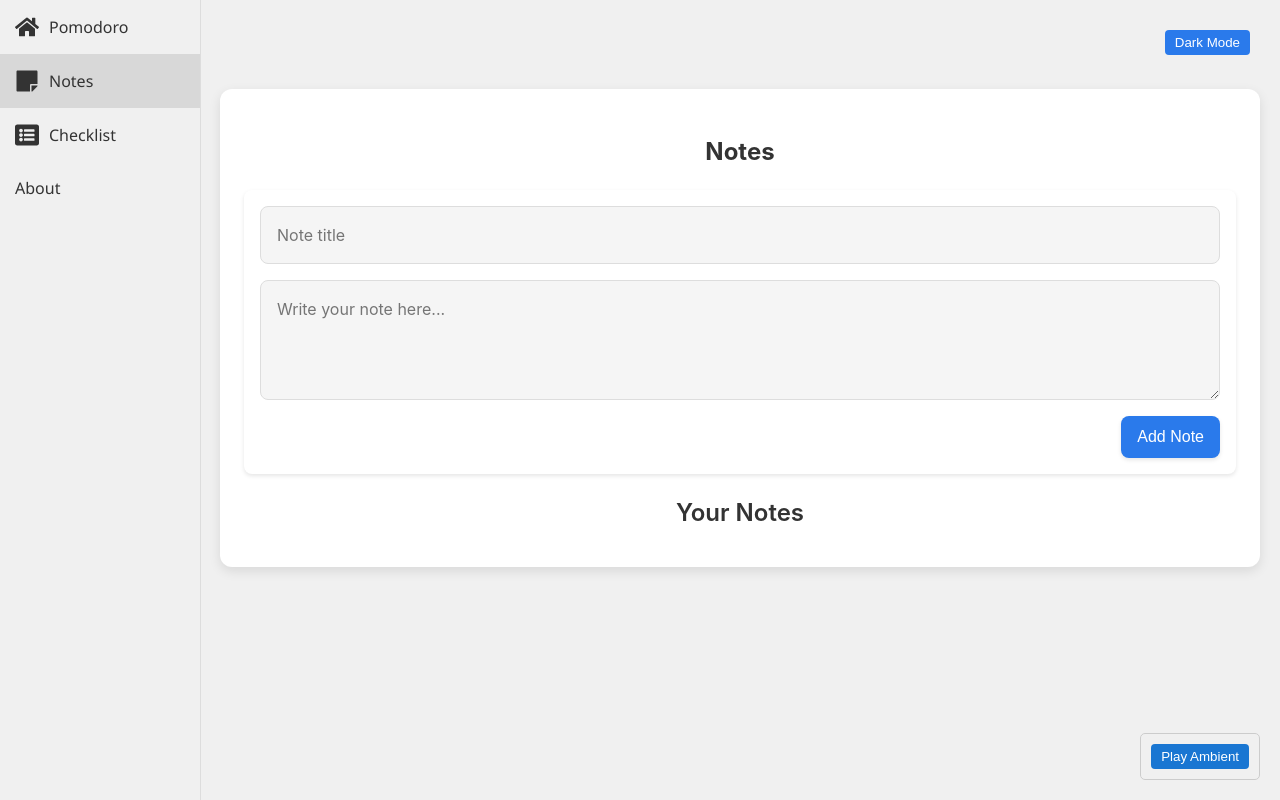
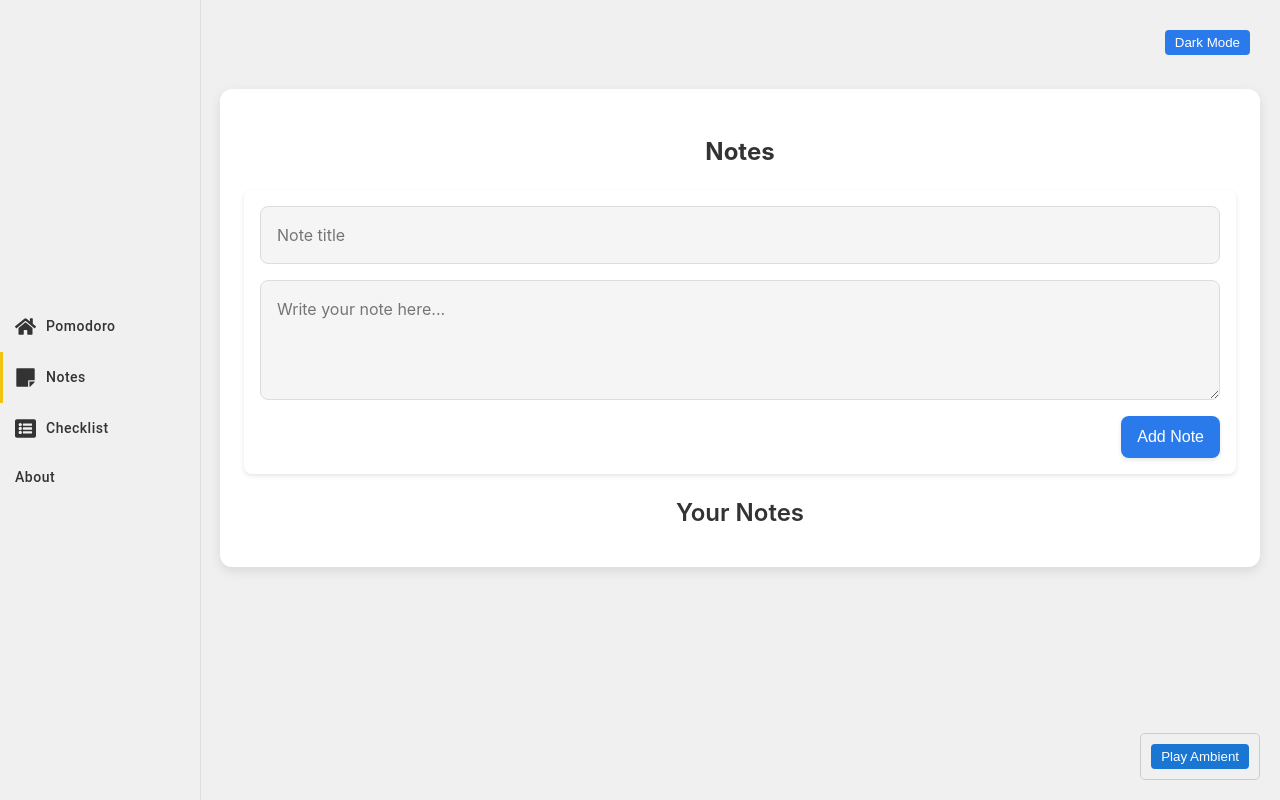
Before and after one commit to Ajithesh9/productivity-hub, a React (Create React App) app: page /notes in a window 1280 px wide. Built offline with nearby package versions, Linux system fonts and the light colour scheme.

Commit message:
Update Navbar.css

```diff
--- a/src/components/Navbar/Navbar.css
+++ b/src/components/Navbar/Navbar.css
@@ -3,24 +3,63 @@
   top: 0;
   left: 0;
   height: 100vh;
+  width: 70px; /* Default narrow width */
   background: var(--background-color);
   border-right: 1px solid var(--border-color);
-  transition: width 0.3s;
+  transition: all 0.3s cubic-bezier(0.645, 0.045, 0.355, 1); /* Smooth transition effect */
+  user-select: none;
   overflow: hidden;
 }
 
-/* Removed the .navbar:hover rule that changed width in CSS */
+.navbar:hover {
+  width: 220px; /* Wider width when hovered */
+}
 
 .navbar ul {
   list-style: none;
   padding: 0;
   margin: 0;
+  display: flex;
+  flex-direction: column;
+  justify-content: center; /* Center content vertically */
+  height: 100%; /* Full height of the navbar */
 }
 
 .navbar li {
   padding: 15px;
   display: flex;
   align-items: center;
+  transition: background 0.3s ease-in-out; /* Smooth transition for hover effects */
+  cursor: pointer;
+  position: relative; /* Needed for positioning the left border */
+}
+
+/* Left border only visible when active */
+.navbar li.active {
+  border-left: 3px solid #2ecc71; /* Green border for active state */
+  padding-left: 12px; /* Adjust padding to account for border */
+}
+
+/* Unique left border colors for each active button */
+.navbar li:nth-child(1).active {
+  border-left-color: #e74c3c; /* Red */
+}
+
+.navbar li:nth-child(2).active {
+  border-left-color: #f1c40f; /* Yellow */
+}
+
+.navbar li:nth-child(3).active {
+  border-left-color: #9b59b6; /* Purple (for About) */
+}
+
+.navbar li:nth-child(4).active {
+  border-left-color: #3498db; /* Blue */
+}
+
+/* Hover effect for buttons (except About) */
+.navbar li:not(.about):hover {
+  background: rgba(0, 0, 0, 0.05); /* Lighter background color on hover */
 }
 
 .navbar li a {
@@ -28,22 +67,75 @@
   align-items: center;
   color: var(--text-color);
   text-decoration: none;
+  font-family: "Roboto", sans-serif; /* Modern font family */
+  font-size: 14px; /* Slightly smaller font size */
+  font-weight: 500; /* Medium font weight */
+  letter-spacing: 0.5px; /* Slightly spaced out letters */
 }
 
 .navbar li .icon {
   font-size: 1.5em;
   margin-right: 10px;
+  transition: transform 0.3s ease-in-out; /* Icon grows slightly on hover */
+}
+
+.navbar li:hover .icon {
+  transform: scale(1.1); /* Slight scaling effect for icons */
 }
 
 .navbar li .text {
   opacity: 0;
-  transition: opacity 0.3s;
+  transition: opacity 0.3s ease-in-out, transform 0.3s ease-in-out; /* Smooth fade-in effect */
+  transform: translateX(-10px); /* Start slightly off-screen */
 }
 
 .navbar:hover li .text {
   opacity: 1;
+  transform: translateX(0); /* Slide into view */
 }
 
-.navbar li.active {
-  background: rgba(0, 0, 0, 0.1);
+/* Enhanced uniqueness for the About Section Button */
+.navbar li.about {
+  position: relative;
+  transition: all 0.3s ease-in-out; /* Smooth transition for hover effects */
 }
+
+/* Gradient Border Effect for About Section */
+.navbar li.about::before {
+  content: "";
+  position: absolute;
+  top: 0;
+  left: 0;
+  width: 3px;
+  height: 100%;
+  background: linear-gradient(
+    to bottom,
+    #068c39,
+    #13ba37
+  ); /* Deep purple to lighter purple gradient */
+  opacity: 0;
+  transition: opacity 0.3s ease-in-out;
+}
+
+.navbar li.about:hover::before {
+  opacity: 1; /* Show gradient border on hover */
+}
+
+.navbar li.about a {
+  font-weight: 600; /* Bold font for the About section */
+  color: rgb(235, 136, 246); /* Deep purple text color */
+  transition: color 0.3s ease-in-out; /* Smooth color transition */
+}
+
+.navbar li.about:hover a {
+  color: chocolate; /* Light pink text color on hover */
+}
+
+.navbar li.about:hover {
+  background: rgba(
+    71,
+    0,
+    52,
+    0.1
+  ); /* Light version of #470034 as background on hover */
+}
```
